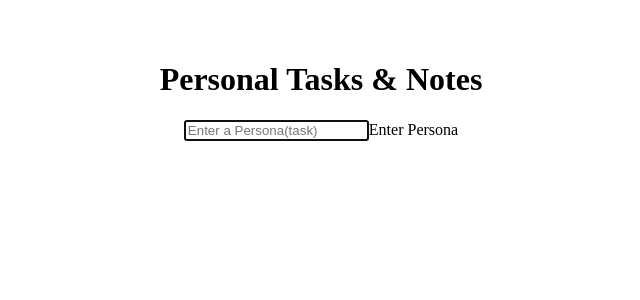
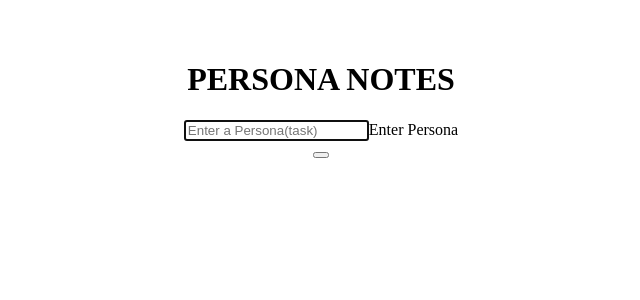
Before and after one commit to vnaykvkrm/PersonaNote, a React (Vite) app in the folder personanote/: page / in a window 1280 px wide. Shown: the top 300 px of the page, without its empty margins (319-959 px from the left). Built offline with nearby package versions, Linux system fonts and the light colour scheme.

Commit message:
edits in common

```diff
--- a/personanote/package.json
+++ b/personanote/package.json
@@ -10,6 +10,7 @@
     "preview": "vite preview"
   },
   "dependencies": {
+    "@heroicons/react": "^2.0.18",
     "react": "^18.2.0",
     "react-dom": "^18.2.0"
   },
--- a/personanote/src/App.jsx
+++ b/personanote/src/App.jsx
@@ -6,7 +6,7 @@ function App() {
   return (
     <div className="App">
       <header>
-        <h1> Personal Tasks & Notes</h1>
+        <h1> PERSONA NOTES</h1>
       </header>
 
       <CustomForm />
--- a/personanote/src/components/customForm.jsx
+++ b/personanote/src/components/customForm.jsx
@@ -28,6 +28,12 @@ function CustomForm() {
 
         </div>
 
+        <button
+        className='btn'
+        aria-label='Add Persona'
+        type='submit'
+        ></button>
+
     </form>
   )
 }
```
Also changed, not shown: 1 other file (tests, documents, lock files or other folders).
